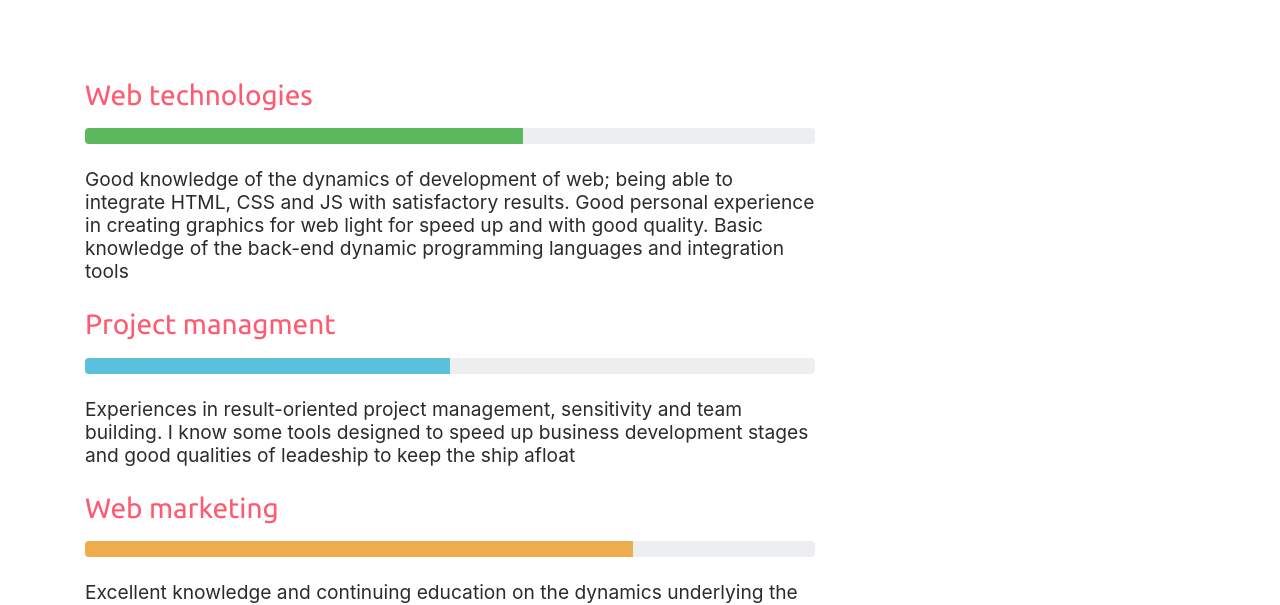
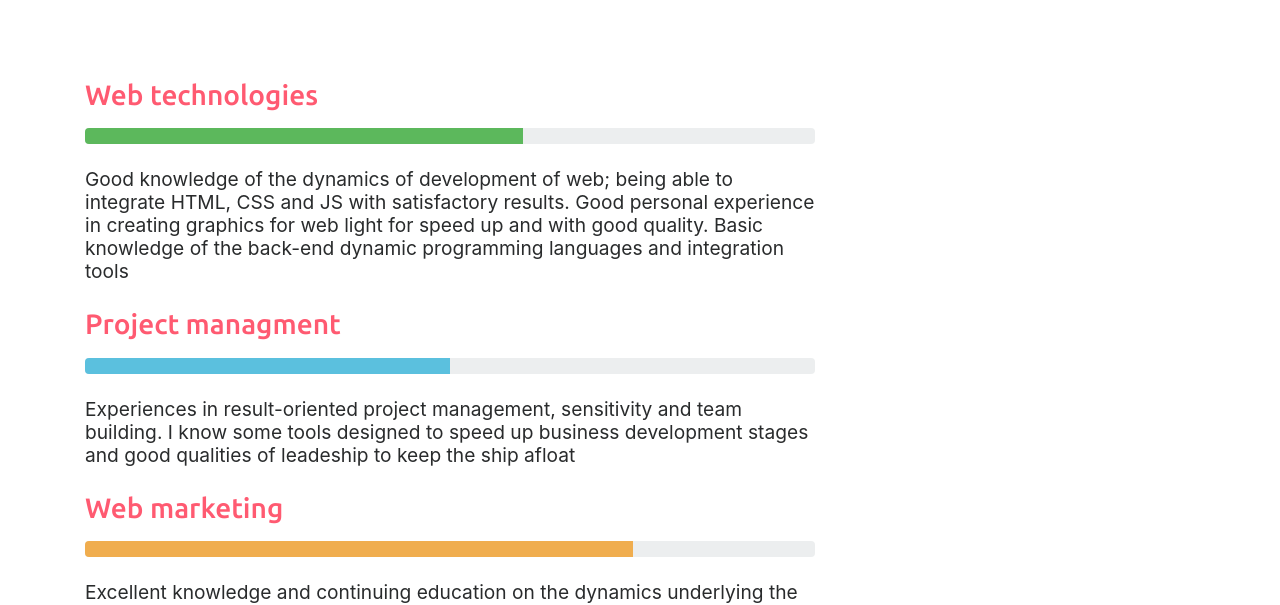
Before and after one commit to gompanghee/gompanghee.github.io, a Jekyll site: the page built from about.html, in a window 1280 px wide and 1400 px high, scrolled down 1886 px. Shown: the part 677-1282 px from the top of the window. Built offline with Jekyll 4.4.1, drawn with Linux system fonts in a browser that asks for light colours; nearby versions of some CDN libraries; comment, search, counter and statistics services are not loaded.

Commit message:
Update examples.css

```diff
--- a/assets/css/custom/examples.css
+++ b/assets/css/custom/examples.css
@@ -1,6 +1,6 @@
 @CHARSET "ISO-8859-1";
 
-@import url('https://fonts.googleapis.com/css?family=Ubuntu|Noto+Sans+KR&display=swap');
+@import url('https://fonts.googleapis.com/css2?family=Noto+Sans+KR&family=Ubuntu:wght@500&display=swap');
 
 /* Reset CSS
  * --------------------------------------- */
@@ -8,7 +8,7 @@
 /* Custom CSS
  * --------------------------------------- */
 body{
-	font-family: 'Noto+Sans+KR', cursive;
+	font-family: 'Gentium Book Basic';
 	color: #fff;
 	color: rgba(0,0,0,0.5);
 }
@@ -839,31 +839,31 @@
 
 .post h2{
 	color: #ff5a71;
-	font-family: 'Ubuntu', cursive;
+  font-family: 'Ubuntu';
 	line-height: 1.8;
 }
 
 .post h3{
 	color: #ff5a71;
-	font-family: 'Ubuntu', cursive;
+	font-family: 'Ubuntu';
 	line-height: 1.8;
 }
 
 .post h4{
 	color: #ff5a71;
-	font-family: 'Ubuntu', cursive;
+	font-family: 'Ubuntu';
 	line-height: 1.8;
 }
 
 .post h5{
 	color: #ff5a71;
-	font-family: 'Ubuntu', cursive;
+	font-family: 'Ubuntu';
 	line-height: 1.8;
 }
 
 .post h6{
 	color: #ff5a71;
-	font-family: 'Ubuntu', cursive;
+	font-family: 'Ubuntu';
 	line-height: 1.8;
 }
 
```
